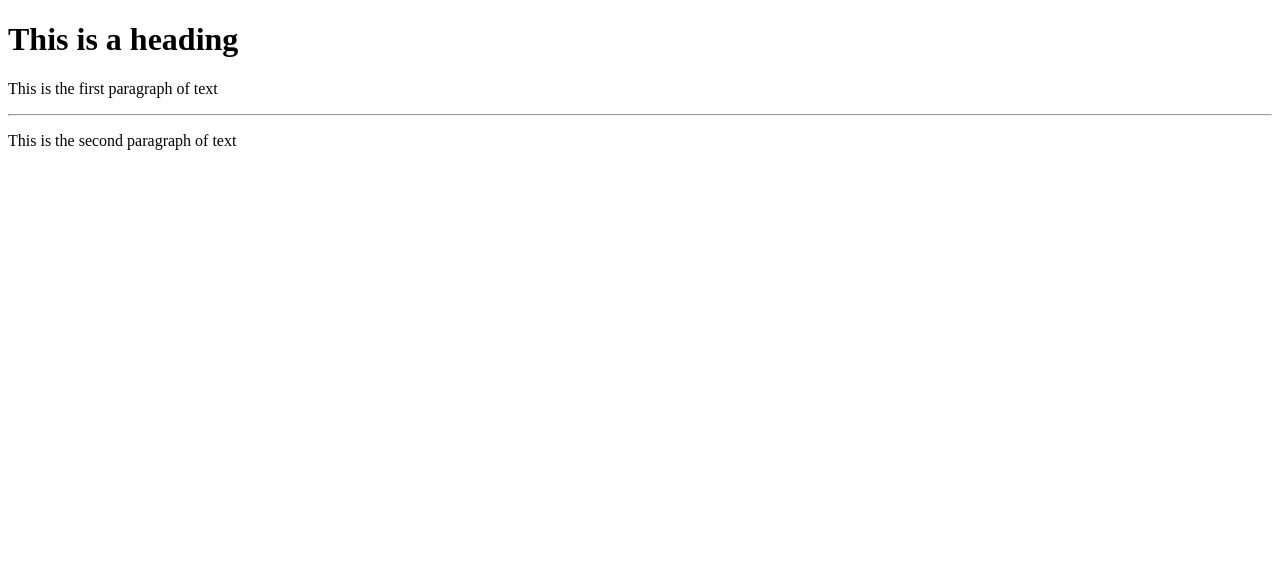
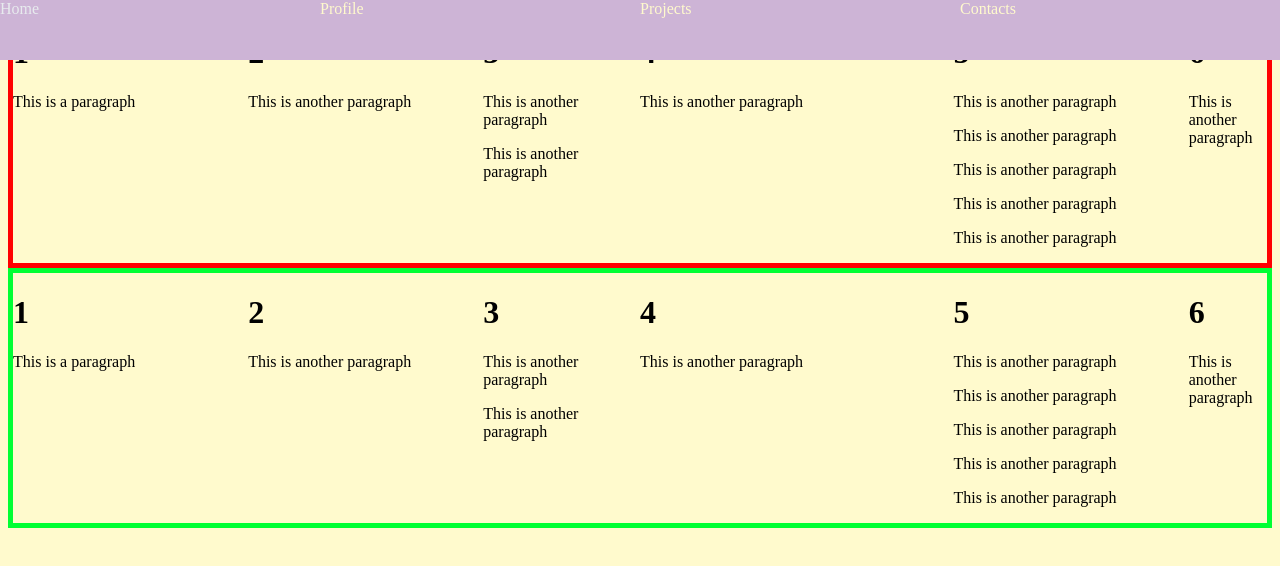
Before and after one commit to CMSC100-Laboratory/02-my-github-page-krstn-mei, a plain HTML site: page index.html in a window 1280 px wide. Drawn offline with Linux system fonts and the light colour scheme.

Commit message:
chore: updating header

```diff
--- /dev/null
+++ b/flex.css
@@ -0,0 +1,46 @@
+body {
+    background-color: #fffacd;
+}
+
+a {
+    color: #fffacd;
+    text-decoration: none;
+    /*font-weight: bold;*/
+}
+
+a:hover{
+    color: #e7ebee;
+}
+
+.flex-container {
+    display: flex;
+    border-style: solid;
+    border-width: 5px;
+    border-color: red;
+    flex-direction: row;
+}
+
+.nav_bar {
+    position: fixed;
+    top: 0;
+    left: 0;
+    width: 100%;
+    height: 60px;
+    display: flex;
+    background-color: #cdb4d6;
+    color: white;
+    flex-direction: row;
+}
+
+.flex-container2 {
+    display: flex;
+    border-style: solid;
+    border-width: 5px;
+    border-color: rgb(0, 255, 51);
+    flex-direction: row;
+}
+/*.flex-item {
+    border-style: solid;
+    border-width: 2px;
+    border-color: red;
+}*/
--- a/index.html
+++ b/index.html
@@ -1,15 +1,93 @@
 <!DOCTYPE html>
 
 <html>
-	<head>
-		<title>Sample Web Page</title>
-	</head>
+  <head>
+    <title>Sample Web Page</title>
+    <link rel="stylesheet" type="text/css" href="flex.css" />
 
-	<body>
-		<h1>This is a heading</h1>
-		<p>This is the first paragraph of text</p>
-		<hr />
-		<p>This is the second paragraph of text</p>
-	</body>
+  </head>
+
+  <body>
+
+    <nav>
+    <div class="nav_bar" >
+        <div class="flex-item" style="flex: 1">
+            <a href="/html/">Home</a>
+        </div>
+        <div class="flex-item" style="flex: 1">
+            <a href="/css/">Profile</a>
+        </div>
+        <div class="flex-item" style="flex: 1">
+            <a href="/js/">Projects</a>
+        </div>
+        <div class="flex-item" style="flex: 1">
+            <a href="/python/">Contacts</a>
+        </div>
+    </div>
+    </nav>
+
+    <div class="flex-container">
+        <div class="flex-item" style="flex: 3;">
+            <h1>1</h1>
+            <p>This is a paragraph</p>
+        </div>
+        <div class="flex-item" style="flex: 3;">
+            <h1>2</h1>
+            <p>This is another paragraph</p>
+        </div>
+        <div class="flex-item" style="flex: 2;">
+            <h1>3</h1>
+            <p>This is another paragraph</p>
+            <p>This is another paragraph</p>
+        </div>
+        <div class="flex-item" style="flex: 4;">
+            <h1>4</h1>
+            <p>This is another paragraph</p>
+        </div>
+        <div class="flex-item" style="flex: 3;">
+            <h1>5</h1>
+            <p>This is another paragraph</p>
+            <p>This is another paragraph</p>
+            <p>This is another paragraph</p>
+            <p>This is another paragraph</p>
+            <p>This is another paragraph</p>
+        </div>
+        <div class="flex-item" style="flex: 1;">
+            <h1>6</h1>
+            <p>This is another paragraph</p>
+        </div>
+    </div>
+    <div class="flex-container2">
+        <div class="flex-item" style="flex: 3;">
+            <h1>1</h1>
+            <p>This is a paragraph</p>
+        </div>
+        <div class="flex-item" style="flex: 3;">
+            <h1>2</h1>
+            <p>This is another paragraph</p>
+        </div>
+        <div class="flex-item" style="flex: 2;">
+            <h1>3</h1>
+            <p>This is another paragraph</p>
+            <p>This is another paragraph</p>
+        </div>
+        <div class="flex-item" style="flex: 4;">
+            <h1>4</h1>
+            <p>This is another paragraph</p>
+        </div>
+        <div class="flex-item" style="flex: 3;">
+            <h1>5</h1>
+            <p>This is another paragraph</p>
+            <p>This is another paragraph</p>
+            <p>This is another paragraph</p>
+            <p>This is another paragraph</p>
+            <p>This is another paragraph</p>
+        </div>
+        <div class="flex-item" style="flex: 1;">
+            <h1>6</h1>
+            <p>This is another paragraph</p>
+        </div>
+    </div>
+  </body>
 
 </html>
```
